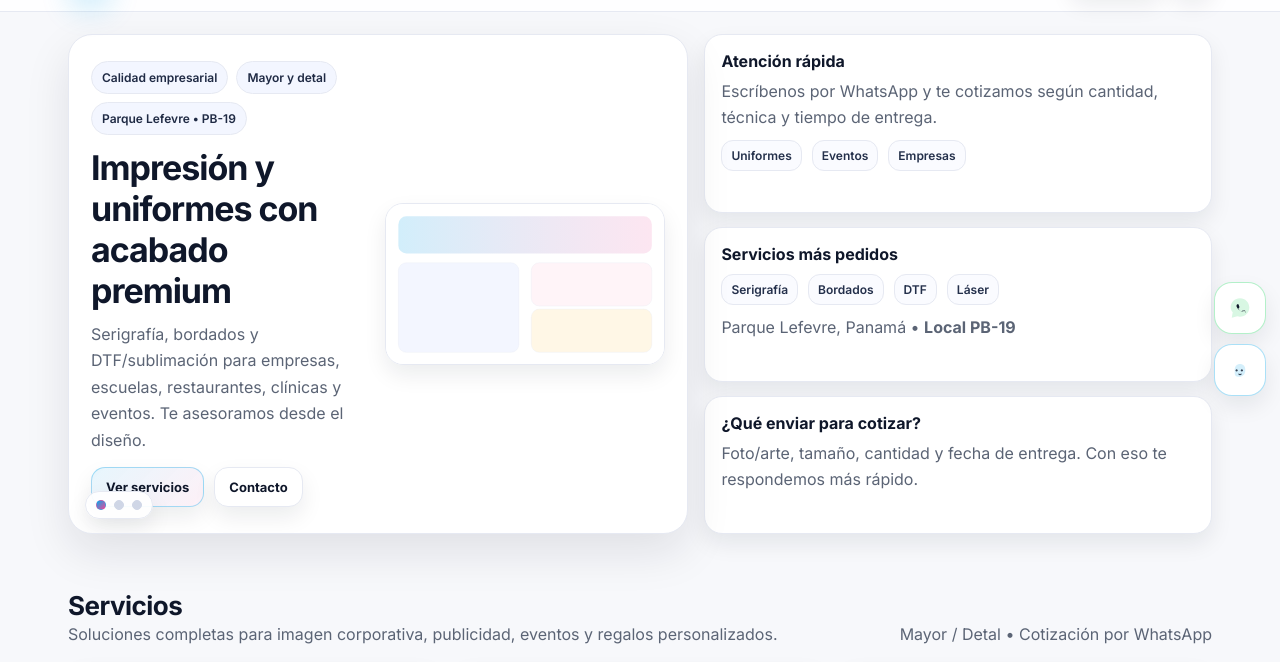
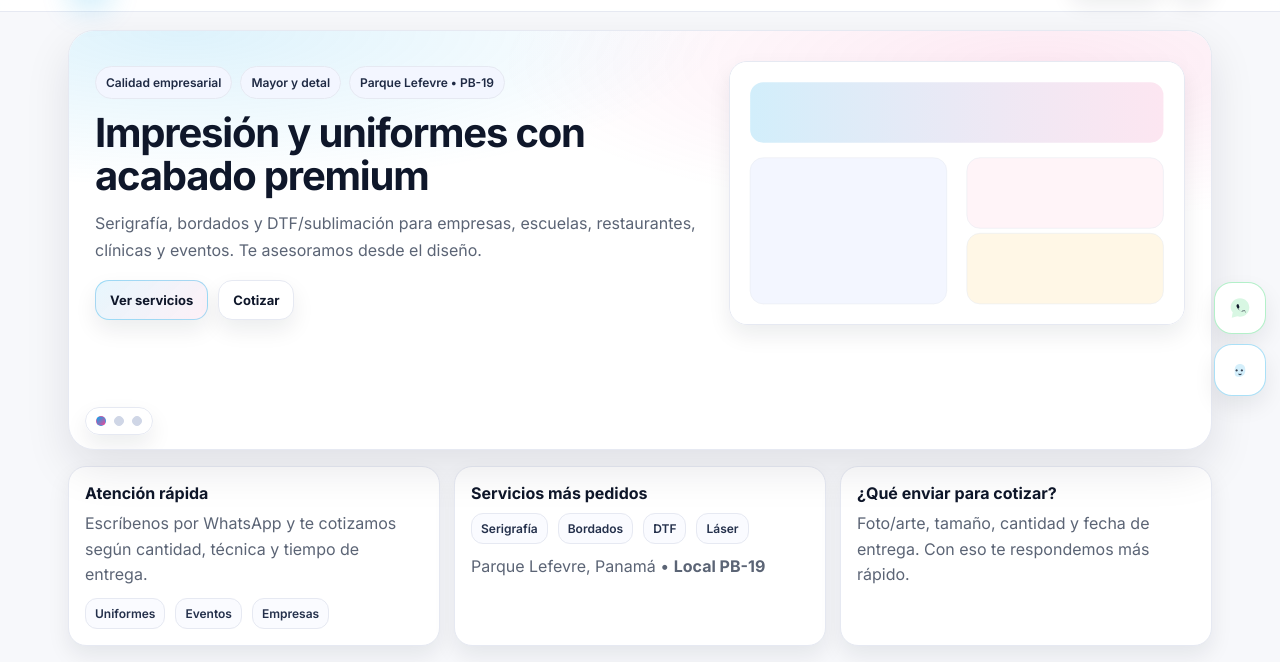
Before and after one commit to figurarostro25/giftandmore, a plain HTML site: page index.html in a window 1280 px wide. Shown: the part 61-723 px from the top of the page. Drawn offline with Linux system fonts and the light colour scheme.

Commit message:
Update index.html

```diff
--- a/index.html
+++ b/index.html
@@ -36,7 +36,7 @@
     /* Header */
     header{
       position:sticky;top:0;z-index:50;
-      background: rgba(255,255,255,.86);
+      background: rgba(255,255,255,.90);
       backdrop-filter: blur(10px);
       border-bottom:1px solid var(--line);
     }
@@ -70,20 +70,22 @@
       background:#fff;
       box-shadow: var(--shadow2);
       font-weight:700;font-size:13px;
+      transition: transform .15s ease, box-shadow .15s ease;
     }
     .btn.primary{
       border-color: rgba(14,165,233,.35);
       background: linear-gradient(135deg, rgba(14,165,233,.10), rgba(236,72,153,.08));
     }
-    .btn:hover{transform: translateY(-1px)}
+    .btn:hover{transform: translateY(-1px); box-shadow: 0 14px 26px rgba(15,23,42,.10)}
     .ig{
       width:40px;height:40px;border-radius:14px;
       display:grid;place-items:center;
       border:1px solid var(--line);
       background:#fff;
       box-shadow: var(--shadow2);
+      transition: transform .15s ease;
     }
-
+    .ig:hover{transform: translateY(-1px)}
     .burger{display:none}
     .panel{
       display:none;
@@ -96,23 +98,19 @@
     .panel a:hover{background:#f3f6ff}
     .show{display:block}
 
-    /* Hero / Slider */
-    .hero{padding:22px 0 12px}
-    .heroGrid{
-      display:grid;
-      grid-template-columns: 1.1fr .9fr;
-      gap:16px;
-      align-items:stretch;
-    }
+    /* HERO FULL WIDTH */
+    .hero{padding:18px 0 8px}
+    .heroGrid{display:grid;grid-template-columns: 1fr;gap:16px}
 
     .slider{
-      border-radius: calc(var(--radius) + 6px);
+      width:100%;
+      border-radius: calc(var(--radius) + 8px);
       border:1px solid var(--line);
       background:#fff;
       box-shadow: var(--shadow);
       overflow:hidden;
       position:relative;
-      min-height: 380px;
+      min-height: 420px;
     }
     .slides{
       display:flex;width:300%;
@@ -121,12 +119,17 @@
     }
     .slide{
       width:100%;
-      padding:26px 22px;
+      padding:30px 26px;
       display:grid;
-      grid-template-columns: 1fr 1fr;
-      gap:14px;
+      grid-template-columns: 1.15fr .85fr;
+      gap:18px;
       align-items:center;
+      background:
+        radial-gradient(900px 260px at 10% 0%, rgba(14,165,233,.14), transparent 60%),
+        radial-gradient(900px 260px at 85% 10%, rgba(236,72,153,.12), transparent 60%),
+        #fff;
     }
+
     .kicker{display:flex;gap:8px;flex-wrap:wrap;margin-bottom:12px}
     .chip{
       font-size:12px;
@@ -135,9 +138,9 @@
       color:#1f2a44;
       font-weight:600;
     }
-    .hTitle{margin:0;font-size:34px;letter-spacing:-.03em}
-    .hText{margin:10px 0 0;color:var(--muted);line-height:1.65;max-width:58ch}
-    .hActions{margin-top:14px;display:flex;gap:10px;flex-wrap:wrap}
+    .hTitle{margin:0;font-size:40px;letter-spacing:-.03em;line-height:1.08}
+    .hText{margin:12px 0 0;color:var(--muted);line-height:1.7;max-width:70ch}
+    .hActions{margin-top:16px;display:flex;gap:10px;flex-wrap:wrap}
 
     .art{
       border-radius: 18px;
@@ -151,7 +154,7 @@
     .dots{
       position:absolute;left:16px;bottom:14px;
       display:flex;gap:8px;
-      background: rgba(255,255,255,.92);
+      background: rgba(255,255,255,.95);
       border:1px solid var(--line);
       padding:8px 10px;border-radius:999px;
       box-shadow: var(--shadow2);
@@ -163,8 +166,12 @@
     }
     .dot.active{background: linear-gradient(135deg, var(--brand), var(--brand2)); border-color: transparent}
 
-    /* Right Cards */
-    .sideStack{display:grid;gap:14px}
+    /* INFO CARDS BELOW HERO */
+    .sideStack{
+      display:grid;
+      grid-template-columns: repeat(3, 1fr);
+      gap:14px;
+    }
     .card{
       background:#fff;
       border:1px solid var(--line);
@@ -208,7 +215,7 @@
     }
     .svc p{margin:8px 0 0;color:var(--muted);line-height:1.6;font-size:13px}
 
-    /* Categories */
+    /* Lists split */
     .splitL{grid-column: span 5}
     .splitR{grid-column: span 7}
     .list{margin:12px 0 0;padding:0;list-style:none;display:grid;gap:10px}
@@ -277,17 +284,18 @@
     @media (max-width: 980px){
       .links{display:none}
       .burger{display:inline-flex}
-      .heroGrid{grid-template-columns:1fr}
       .slide{grid-template-columns:1fr}
+      .sideStack{grid-template-columns:1fr}
       .svc{grid-column: span 6}
       .splitL,.splitR{grid-column: span 12}
       .shot{grid-column: span 12}
       .contact{grid-template-columns:1fr}
-      .hTitle{font-size:30px}
+      .hTitle{font-size:32px}
     }
     @media (max-width: 520px){
       .svc{grid-column: span 12}
       .floatWrap{right:10px}
+      .slider{min-height: 460px}
     }
   </style>
 </head>
@@ -364,7 +372,7 @@
     </div>
   </header>
 
-  <!-- HERO / SLIDER -->
+  <!-- HERO -->
   <main id="inicio" class="hero">
     <div class="container">
       <div class="heroGrid">
@@ -381,10 +389,13 @@
                   <span class="chip">Parque Lefevre • PB-19</span>
                 </div>
                 <h2 class="hTitle">Impresión y uniformes con acabado premium</h2>
-                <p class="hText">Serigrafía, bordados y DTF/sublimación para empresas, escuelas, restaurantes, clínicas y eventos. Te asesoramos desde el diseño.</p>
+                <p class="hText">
+                  Serigrafía, bordados y DTF/sublimación para empresas, escuelas, restaurantes, clínicas y eventos.
+                  Te asesoramos desde el diseño.
+                </p>
                 <div class="hActions">
                   <a class="btn primary" href="#servicios">Ver servicios</a>
-                  <a class="btn" href="#contacto">Contacto</a>
+                  <a class="btn" href="https://wa.me/50763647927?text=Hola%20Gift%26more%2C%20quiero%20cotizar%20serigraf%C3%ADa%20o%20bordado%20por%20favor." target="_blank" rel="noopener">Cotizar</a>
                 </div>
               </div>
 
@@ -414,7 +425,9 @@
                   <span class="chip">Trofeos</span>
                 </div>
                 <h2 class="hTitle">Láser, señalización y regalos corporativos</h2>
-                <p class="hText">Corte y grabado en acrílico/madera: placas, letreros, reconocimientos, tags, llaveros y detalles con tu marca.</p>
+                <p class="hText">
+                  Corte y grabado en acrílico/madera: placas, letreros, reconocimientos, tags, llaveros y detalles con tu marca.
+                </p>
                 <div class="hActions">
                   <a class="btn primary" href="https://wa.me/50763647927?text=Hola%20Gift%26more%2C%20quiero%20cotizar%20grabado%20l%C3%A1ser%20por%20favor." target="_blank" rel="noopener">Cotizar láser</a>
                   <a class="btn" href="#trabajos">Ver ejemplos</a>
@@ -441,7 +454,9 @@
                   <span class="chip">Eventos</span>
                 </div>
                 <h2 class="hTitle">Detalles florales y decoración para momentos especiales</h2>
-                <p class="hText">Ramos, box florales, globos y desayunos sorpresa. Ideal para cumpleaños, aniversarios y ocasiones importantes.</p>
+                <p class="hText">
+                  Ramos, box florales, globos y sorpresas. Ideal para cumpleaños, aniversarios y ocasiones importantes.
+                </p>
                 <div class="hActions">
                   <a class="btn primary" href="#arreglos">Ver arreglos</a>
                   <a class="btn" href="https://wa.me/50763647927?text=Hola%20Gift%26more%2C%20quiero%20cotizar%20un%20arreglo%20floral.%20Fecha%3A%20%20%7C%20Presupuesto%3A%20" target="_blank" rel="noopener">Cotizar</a>
```
